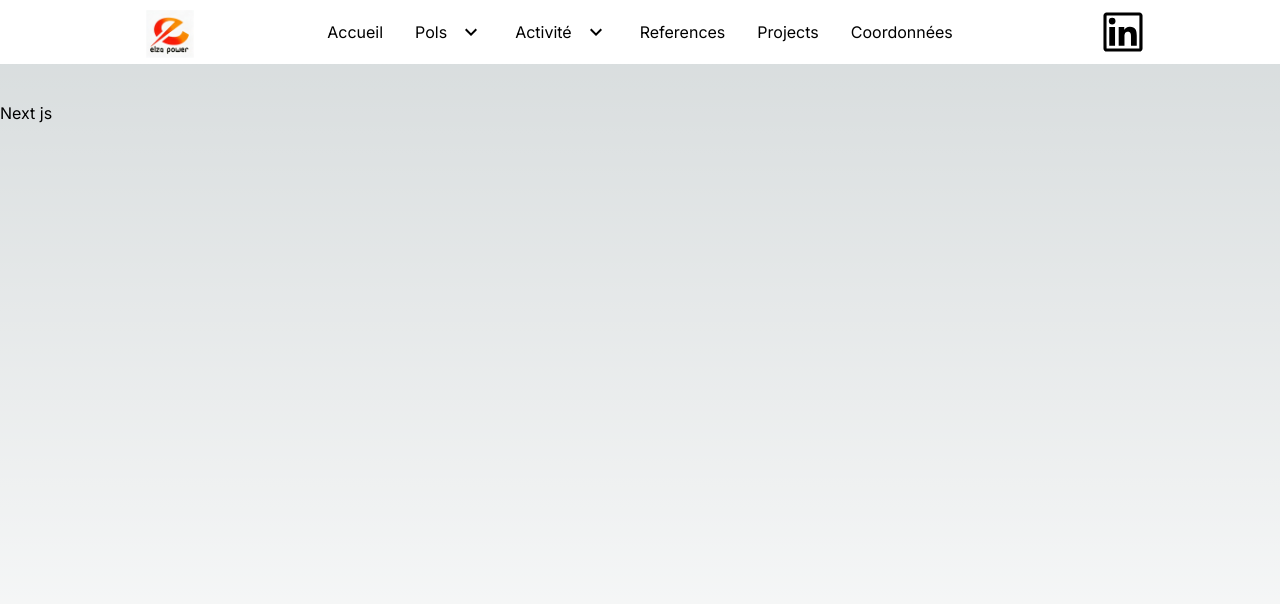
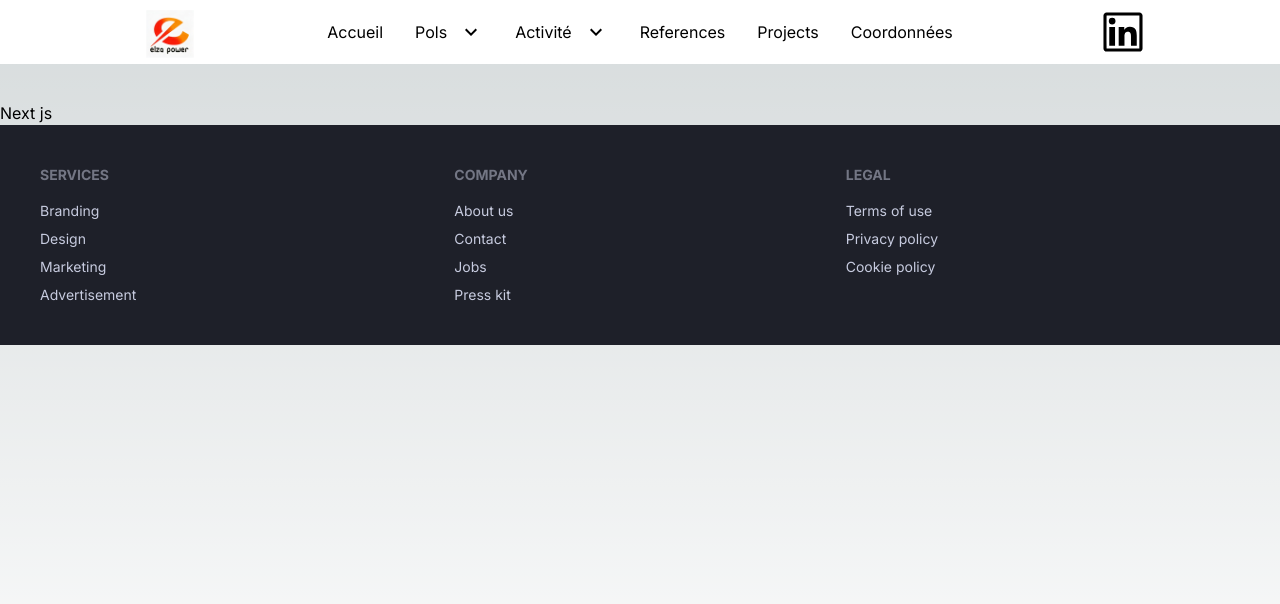
Before and after one commit to Proxy-o/elza, a Next.js app: page / in a window 1280 px wide. Shown: the top 604 px of the page. Built offline with nearby package versions, Linux system fonts and the light colour scheme.

Commit message:
[ui] add fotter

```diff
--- a/app/components/carousel.tsx
+++ b/app/components/carousel.tsx
@@ -6,7 +6,7 @@
   const options = {
     type: "loop",
     gap: "1rem",
-    autoplay: false,
+    autoplay: true,
     pauseOnHover: true,
     resetProgress: false,
     interval: 3000,
--- /dev/null
+++ b/app/components/footer/footer.tsx
@@ -0,0 +1,32 @@
+import React from "react";
+
+function Footer() {
+  return (
+    <div>
+      <footer className="footer p-10 bg-neutral text-neutral-content">
+        <div>
+          <span className="footer-title">Services</span>
+          <a className="link link-hover">Branding</a>
+          <a className="link link-hover">Design</a>
+          <a className="link link-hover">Marketing</a>
+          <a className="link link-hover">Advertisement</a>
+        </div>
+        <div>
+          <span className="footer-title">Company</span>
+          <a className="link link-hover">About us</a>
+          <a className="link link-hover">Contact</a>
+          <a className="link link-hover">Jobs</a>
+          <a className="link link-hover">Press kit</a>
+        </div>
+        <div>
+          <span className="footer-title">Legal</span>
+          <a className="link link-hover">Terms of use</a>
+          <a className="link link-hover">Privacy policy</a>
+          <a className="link link-hover">Cookie policy</a>
+        </div>
+      </footer>
+    </div>
+  );
+}
+
+export default Footer;
--- a/app/layout.tsx
+++ b/app/layout.tsx
@@ -2,6 +2,7 @@
 import "./globals.css";
 import { Inter } from "next/font/google";
 import Header from "./components/header/Header";
+import Footer from "./components/footer/footer";
 
 const inter = Inter({ subsets: ["latin"] });
 
@@ -30,6 +31,7 @@
         <main className="h-screen ">
           <div className="h-16 lg:h-[6.3rem]" />
           {children}
+          <Footer />
         </main>
       </body>
     </html>
```
